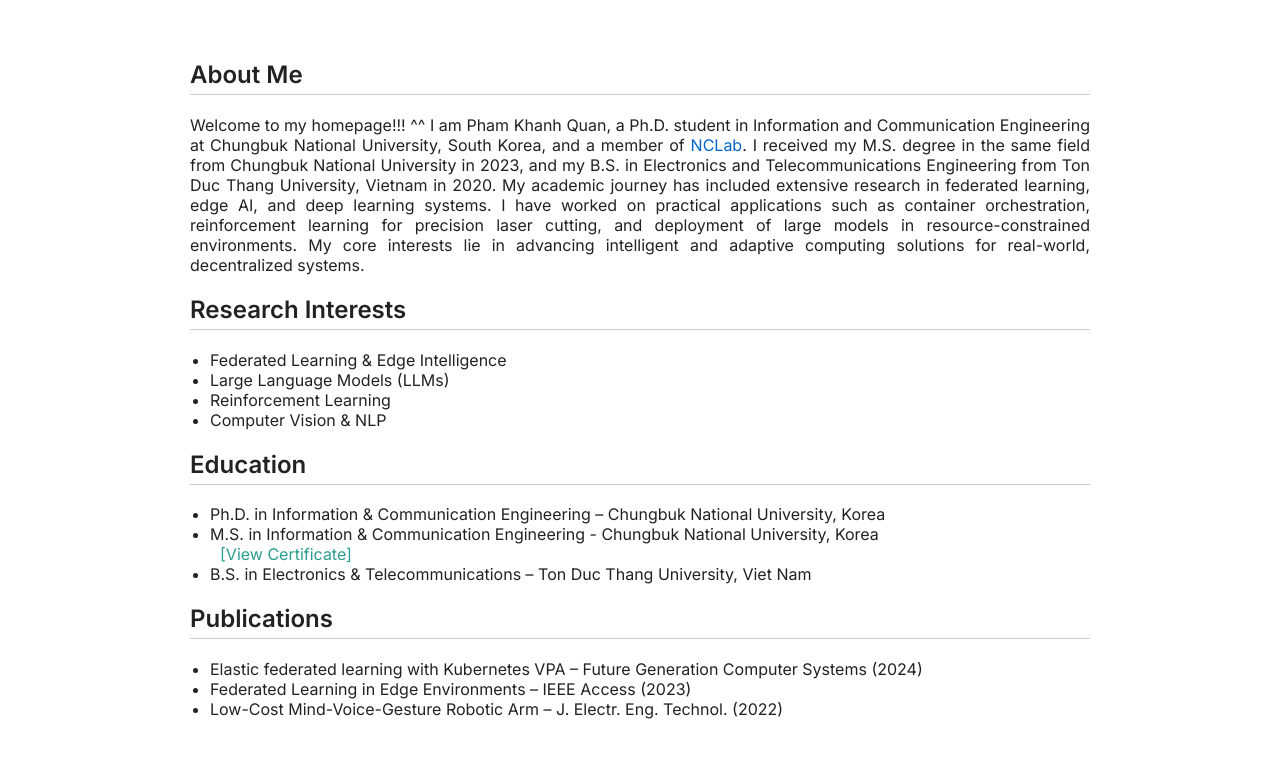
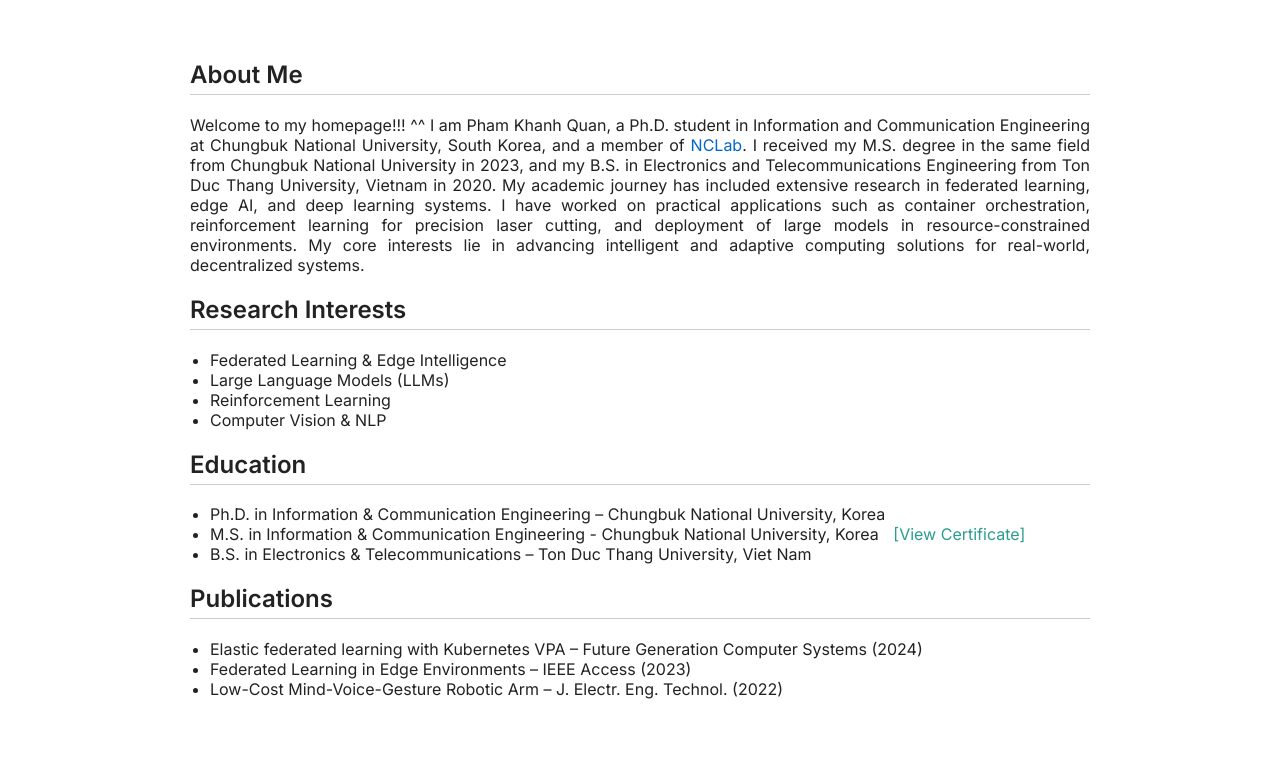
Before and after one commit to phamkhanhquan197/phamkhanhquan197.github.io, a plain HTML site: page index.html in a window 1280 px wide. Shown: the part 446-1203 px from the top of the page. Drawn offline with Linux system fonts and the light colour scheme.

Commit message:
Update index.html

```diff
--- a/index.html
+++ b/index.html
@@ -155,8 +155,7 @@
     <h2>Education</h2>
     <ul>
       <li>Ph.D. in Information & Communication Engineering – Chungbuk National University, Korea </li>
-      <li>M.S. in Information & Communication Engineering - Chungbuk National University, Korea </li>
-      <a href="M.S Degree.PDF" target="_blank" style="margin-left: 10px; color: #2a9d8f;">[View Certificate]</a>
+      <li>M.S. in Information & Communication Engineering - Chungbuk National University, Korea <a href="M.S Degree.PDF" target="_blank" style="margin-left: 10px; color: #2a9d8f;">[View Certificate]</a> </li>
       <li>B.S. in Electronics & Telecommunications – Ton Duc Thang University, Viet Nam </li>
     </ul>
 
```
